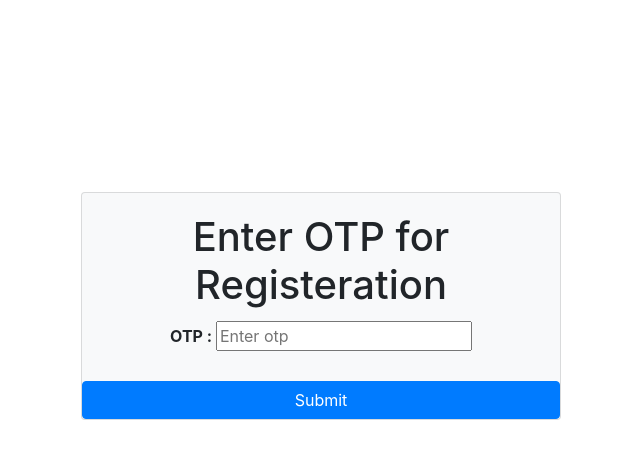
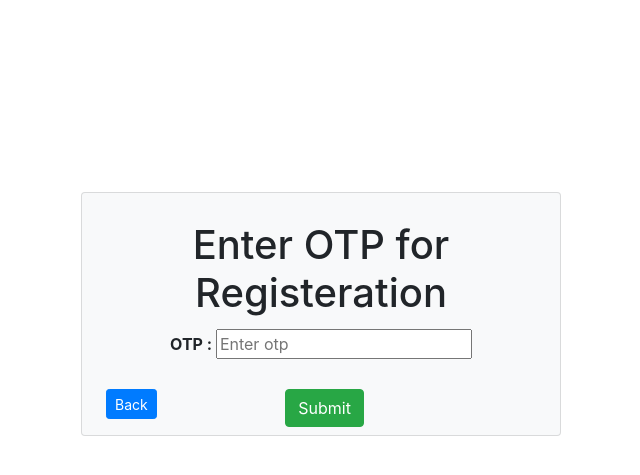
Before and after one commit to Dhyani-16/e-rec-sys, a Django app: page /Authentication/verify_otp in a window 1280 px wide; the page is wider, and only the part inside the window is pictured. Shown: the top 475 px of that part, without its empty margins (382-1022 px from the left). Run offline with Django 3.2, Linux system fonts and the light colour scheme; some libraries are stand-ins or nearby versions.

Commit message:
add back btn in verification and some changes

```diff
--- a/ecommweb/Authentication/templates/SignUp.html
+++ b/ecommweb/Authentication/templates/SignUp.html
@@ -29,7 +29,7 @@
         </div>
 
         <!-- All fields of profile form can be accessed via names -->
-        <br> <b>First-Name : </b> <span style="margin-left: 15px">{{ profileform.first_name }}</span> <br>
+        <br> <b>First-Name : </b> <span style="margin-left: 15px" value="{{fname}}">{{ profileform.first_name }}</span> <br>
         <br> <b>Last-Name : </b> <span style="margin-top: 15px; margin-left: 15px;">{{ profileform.last_name }} </span><br>
         <br> <b>Mobile : </b> <span style="margin-top: 15px; margin-left: 15px;">{{ profileform.contact_no }}</span><br>
         <br>
--- a/ecommweb/Authentication/templates/verify_otp.html
+++ b/ecommweb/Authentication/templates/verify_otp.html
@@ -17,6 +17,7 @@
         <div class="container " style="margin-left: 35%; text-align: center; margin-top: 15%;">
             <div class="card bg-light" style="max-width: 30rem;">
                 <div class="card-body">
+                <h4 style="color:red;">{{error}}</h4>
                     <h1 class="card-title">Enter OTP for Registeration</h1>
                     <div>
                         <strong>OTP : </strong>
@@ -25,7 +26,11 @@
 
                     </div>
                 </div>
-                <button class="btn btn-primary" style="margin-top: 10px;" type="submit">Submit</button>
+                <div class="row ml-4">
+                    <button class="btn btn-primary btn-sm" style="margin-top: 10px;height: 30px; text-align: center;" onclick="window.history.go(-1); return false;">Back</button>
+                    <button class="btn btn-success mb-2" style="margin-top: 10px;margin-left: auto;margin-right: 45%;" type="submit">Submit</button>
+
+                </div>
             </div>
         </div>
     </form>
--- a/ecommweb/Authentication/views.py
+++ b/ecommweb/Authentication/views.py
@@ -60,13 +60,13 @@ def verify_otp(request):
 
         else:
             print('user not saved')
-            return render(request, 'SignUp.html',{'profileform':UserProfileForm(), 'error':'OTP didnot match'})
+            return render(request, 'verify_otp.html',{ 'error':'OTP didnot match'})
 
     return render(request,'verify_otp.html')
 
 def SignupUSER(request):
     if(request.method=="GET"):
-        return render(request,"SignUp.html",{'profileform':UserProfileForm()})
+        return render(request,"SignUp.html",{'fname':'demo','profileform':UserProfileForm()})
     else:
         #Create a user
         #First check both passwords matched
@@ -117,7 +117,7 @@ def SignupUSER(request):
                 except IntegrityError:
                     return render(request, 'SignUp.html',{'profileform':UserProfileForm(),'error':'Username already taken'})
         else:
-            return render(request,'SignUp.html',{'profileform':UserProfileForm(),'error':"Passwords didn't match."})
+            return render(request,'SignUp.html',{'fname':'demo','profileform':UserProfileForm(),'error':"Passwords didn't match."})
 
 def LoginUSER(request):
     if (request.method == 'GET'):
```
Also changed, not shown: ecommweb/db.sqlite3.
